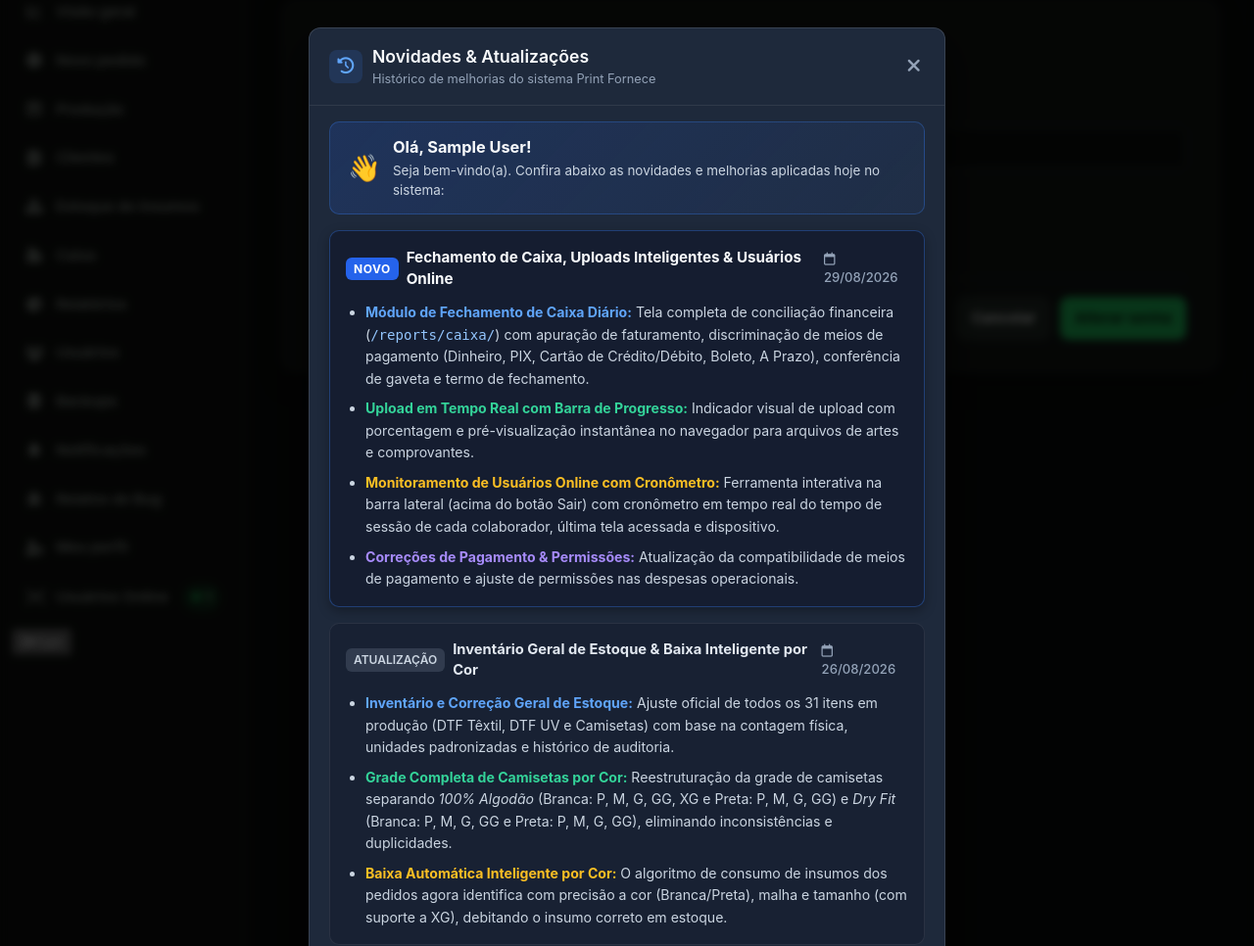
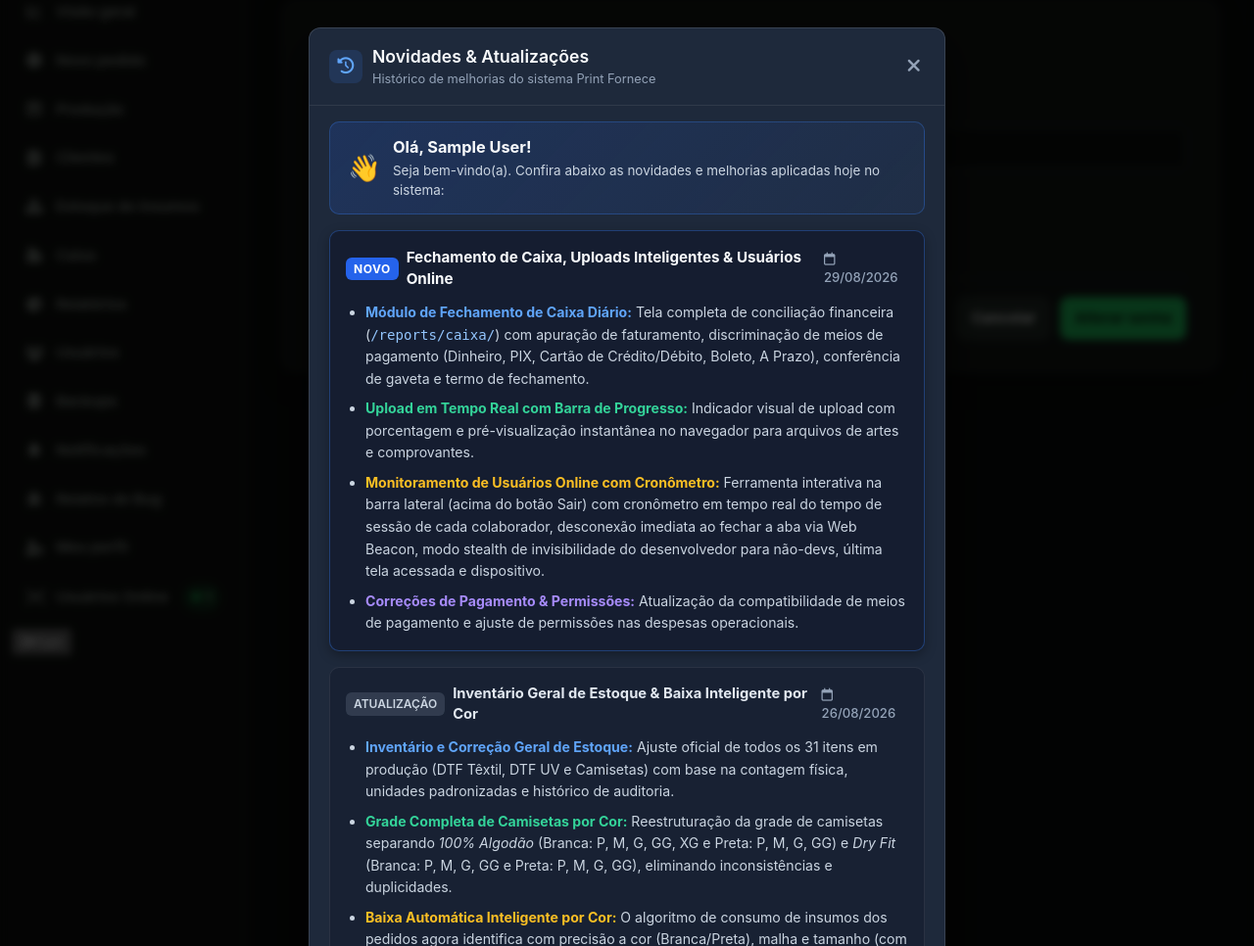
Before and after one commit to Fawlerr/print-fornece, a Django app: page /accounts/profile/password/ in a window 1280 px wide. Shown: the part 110-1076 px from the top of the page at 98% size. Run offline with Django 5.2, Linux system fonts and the light colour scheme; a user stored in the database is signed in; tables that the repository leaves empty hold one stand-in row (values such as "Sample post"); data that the repository does not hold is empty.

Commit message:
docs(changelog): detalhar modo stealth do dev e desconexao automatica via beacon no changelog

```diff
--- a/templates/includes/_changelog_modal.html
+++ b/templates/includes/_changelog_modal.html
@@ -54,7 +54,7 @@
             <strong style="color: #34d399;">Upload em Tempo Real com Barra de Progresso:</strong> Indicador visual de upload com porcentagem e pré-visualização instantânea no navegador para arquivos de artes e comprovantes.
           </li>
           <li>
-            <strong style="color: #fbbf24;">Monitoramento de Usuários Online com Cronômetro:</strong> Ferramenta interativa na barra lateral (acima do botão Sair) com cronômetro em tempo real do tempo de sessão de cada colaborador, última tela acessada e dispositivo.
+            <strong style="color: #fbbf24;">Monitoramento de Usuários Online com Cronômetro:</strong> Ferramenta interativa na barra lateral (acima do botão Sair) com cronômetro em tempo real do tempo de sessão de cada colaborador, desconexão imediata ao fechar a aba via Web Beacon, modo stealth de invisibilidade do desenvolvedor para não-devs, última tela acessada e dispositivo.
           </li>
           <li>
             <strong style="color: #a78bfa;">Correções de Pagamento & Permissões:</strong> Atualização da compatibilidade de meios de pagamento e ajuste de permissões nas despesas operacionais.
```
Also changed, not shown: CHANGELOG.md.
